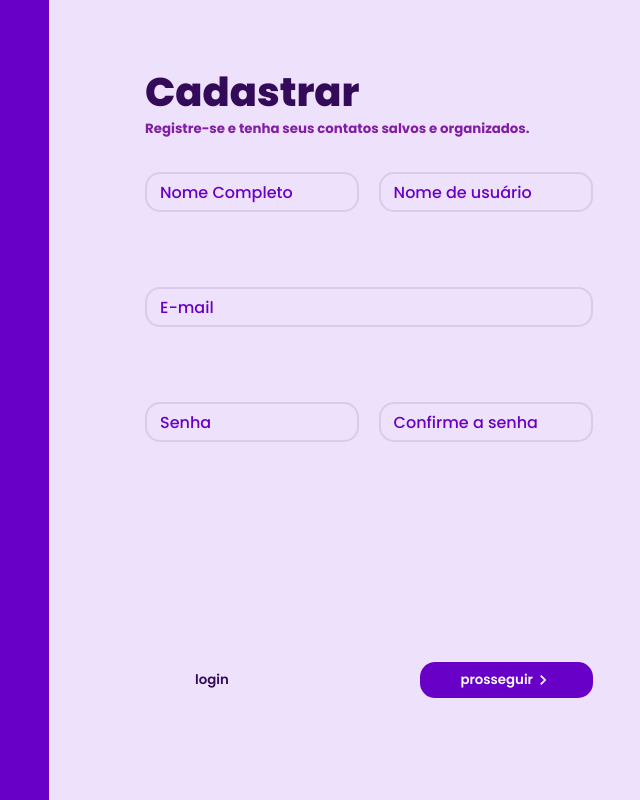
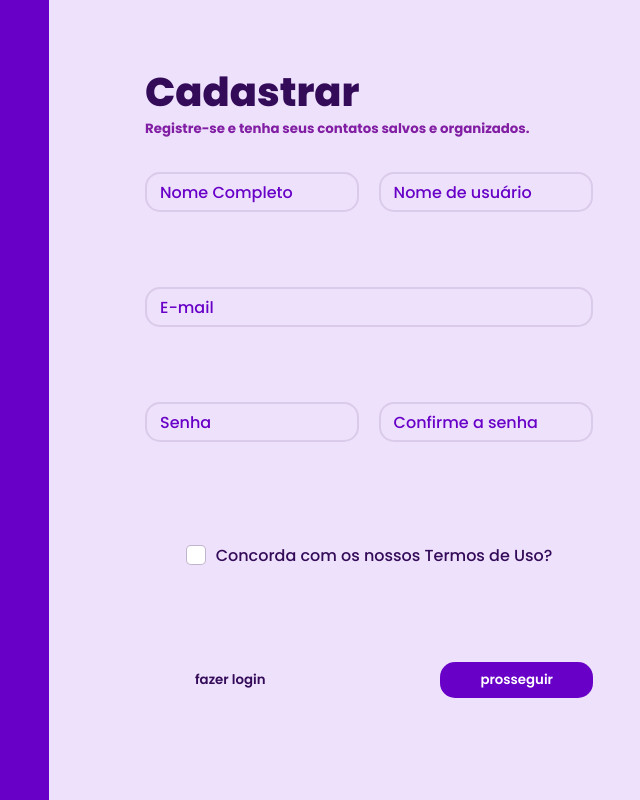
Before and after one commit to rodrigsmor/Phonebook, a React (Create React App) app in the folder front-end/: page /user/signup in a window 1280 px wide. Shown: the whole page, without its empty margins (591-1231 px from the left). Built offline with nearby package versions, Linux system fonts and the light colour scheme.

Commit message:
Sign up form finished

```diff
--- a/front-end/public/index.html
+++ b/front-end/public/index.html
@@ -12,7 +12,8 @@
     <link rel="preconnect" href="https://fonts.googleapis.com">
     <link rel="preconnect" href="https://fonts.gstatic.com" crossorigin>
     <link href="https://fonts.googleapis.com/css2?family=Poppins:ital,wght@0,100;0,200;0,300;0,400;0,500;0,600;0,700;0,800;0,900;1,100;1,200;1,300;1,400;1,500;1,600;1,700;1,800;1,900&display=swap" rel="stylesheet">
-    <title>React App</title>
+    <link rel="stylesheet" href="https://cdnjs.cloudflare.com/ajax/libs/font-awesome/5.15.4/css/all.min.css" integrity="sha512-1ycn6IcaQQ40/MKBW2W4Rhis/DbILU74C1vSrLJxCq57o941Ym01SwNsOMqvEBFlcgUa6xLiPY/NS5R+E6ztJQ==" crossorigin="anonymous" referrerpolicy="no-referrer" />
+    <title>ContLotus</title>
   </head>
   <body>
     <noscript>You need to enable JavaScript to run this app.</noscript>
--- /dev/null
+++ b/front-end/src/components/inputs/CheckBox/index.jsx
@@ -0,0 +1,23 @@
+import {
+    Label,
+    CheckBoxElement,
+    CheckBoxContainer
+} from './styled';
+
+const CheckBox = ({ labelContent, register, name  }) => {
+    return (
+        <CheckBoxContainer>
+            <CheckBoxElement
+                id={name}
+                type={'checkbox'}
+                {...register(name) }
+                name={name}
+            />
+            <Label htmlFor={name}>
+                {labelContent}
+            </Label>
+        </ CheckBoxContainer>
+    );
+}
+
+export default CheckBox;
--- /dev/null
+++ b/front-end/src/components/inputs/CheckBox/styled.js
@@ -0,0 +1,42 @@
+import styled from 'styled-components';
+
+export const CheckBoxContainer = styled.div`
+    gap: 10px;
+    display: flex;
+    align-items: center;
+`;
+
+export const CheckBoxElement = styled.input`
+    width: 20px;
+    height: 20px;
+    display: grid;
+    cursor: pointer;
+    appearance: none;
+    border-radius: 5px;
+    place-items: center;
+    -webkit-appearance: none;
+    background: ${({ theme }) => theme.palette.background.contrast };
+    border: 1px solid ${({ theme }) => theme.palette.opacity.dark[30] };
+
+    &:checked {
+        &:after {
+            opacity: 1;
+        }
+    }
+
+    &:after {
+        opacity: 0;
+        display: block;
+        font-size: 15px;
+        content: '\f00c';
+        font-weight: 900;
+        transition: .2s ease-out;
+        font-family: 'Font Awesome 5 Free';
+        color: ${({ theme }) => theme.palette.primary.main };
+    }
+`;
+
+export const Label = styled.label`
+    font-size: 12pt;
+    font-weight: 500;
+`;
--- a/front-end/src/components/inputs/Input/index.jsx
+++ b/front-end/src/components/inputs/Input/index.jsx
@@ -20,6 +20,7 @@ const Input = ({
             className={'inputContainer ' + className }
         >
             <InputElement
+                id={name}
                 type={type}
                 name={name}
                 className={inputValue !== '' ? 'valid'
--- a/front-end/src/components/inputs/MaskedInput/index.jsx
+++ b/front-end/src/components/inputs/MaskedInput/index.jsx
@@ -20,6 +20,7 @@ const MaskedInput = ({
             className={'inputContainer ' + className }
         >
             <InputMasked
+                id={name}
                 type={type}
                 name={name}
                 mask={'+55 (99) 99999-9999'}
--- a/front-end/src/components/inputs/Select/index.jsx
+++ b/front-end/src/components/inputs/Select/index.jsx
@@ -36,6 +36,7 @@ const Select = ({ register, value, setValue, }) => {
             <div className={'inputWrapper'}>
                 <SelectInput
                     readOnly
+                    id={'group'}
                     type={'text'}
                     value={value}
                     name={'group'}
--- a/front-end/src/components/register/SignupForm/index.jsx
+++ b/front-end/src/components/register/SignupForm/index.jsx
@@ -1,10 +1,10 @@
+import { Link } from 'react-router-dom';
 import { useForm } from 'react-hook-form';
 import { yupResolver } from '@hookform/resolvers/yup';
 import schema from '../../../schemas/signupValidation';
-import { MdNavigateNext } from 'react-icons/md';
-import { Link } from 'react-router-dom';
 
 import Input from '../../inputs/Input';
+import CheckBox from '../../inputs/CheckBox';
 
 import {
     FormFields,
@@ -20,6 +20,9 @@ const SignupForm = () => {
         formState: { errors }
     } = useForm({
         resolver: yupResolver(schema),
+        defaultValues: {
+            termsOfService: false,
+        }
     });
 
     const signUp = ( user ) => {
@@ -78,11 +81,21 @@ const SignupForm = () => {
                 <p className={'errors'}> { errors.confirmPassword?.message } </p>
             </ FormFields>
 
+            <FormFields>
+                <CheckBox
+                    register={register}
+                    name={'termsOfService'}
+                    labelContent={'Concorda com os nossos Termos de Uso?'}
+                />
+                <p className={'errors'}> { errors.termsOfService?.message } </p>
+            </FormFields>
+
             <ButtonWrapper>
-                <Link to={'/user/login'}>login</Link>
-                <button className={'next'}>
+                <Link to={'/user/login'}>fazer login</Link>
+                <button
+                    className={'next'}
+                >
                     prosseguir
-                    <MdNavigateNext />
                 </button>
             </ButtonWrapper>
         </SignupFormContainer>
--- a/front-end/src/components/register/SignupForm/styled.js
+++ b/front-end/src/components/register/SignupForm/styled.js
@@ -34,6 +34,20 @@ export const FormFields = styled.div`
     &:nth-of-type(5) {
         grid-row: 3/4;
         grid-column: 2/3;
+    }
+
+    &:nth-of-type(6) {
+        display: flex;
+        grid-row: 4/5;
+        grid-column: 1/3;
+        align-items: center;
+        flex-direction: column;
+        justify-content: center;
+        background: transparent;
+
+        p {
+            height: 15px;
+        }
     }
 `;
 
--- a/front-end/src/schemas/signupValidation.js
+++ b/front-end/src/schemas/signupValidation.js
@@ -27,7 +27,14 @@ const signschema = yup.object().shape({
                         .oneOf(
                             [yup.ref('password'), null],
                             'As senhas precisam ser iguais'
-                        )
+                        ),
+    termsOfService: yup
+                .boolean()
+                .required('Precisa concordar com os termos')
+                .oneOf(
+                    [true],
+                    'Precisa concordar com os termos'
+                )
 });
 
 export default signschema;
```
